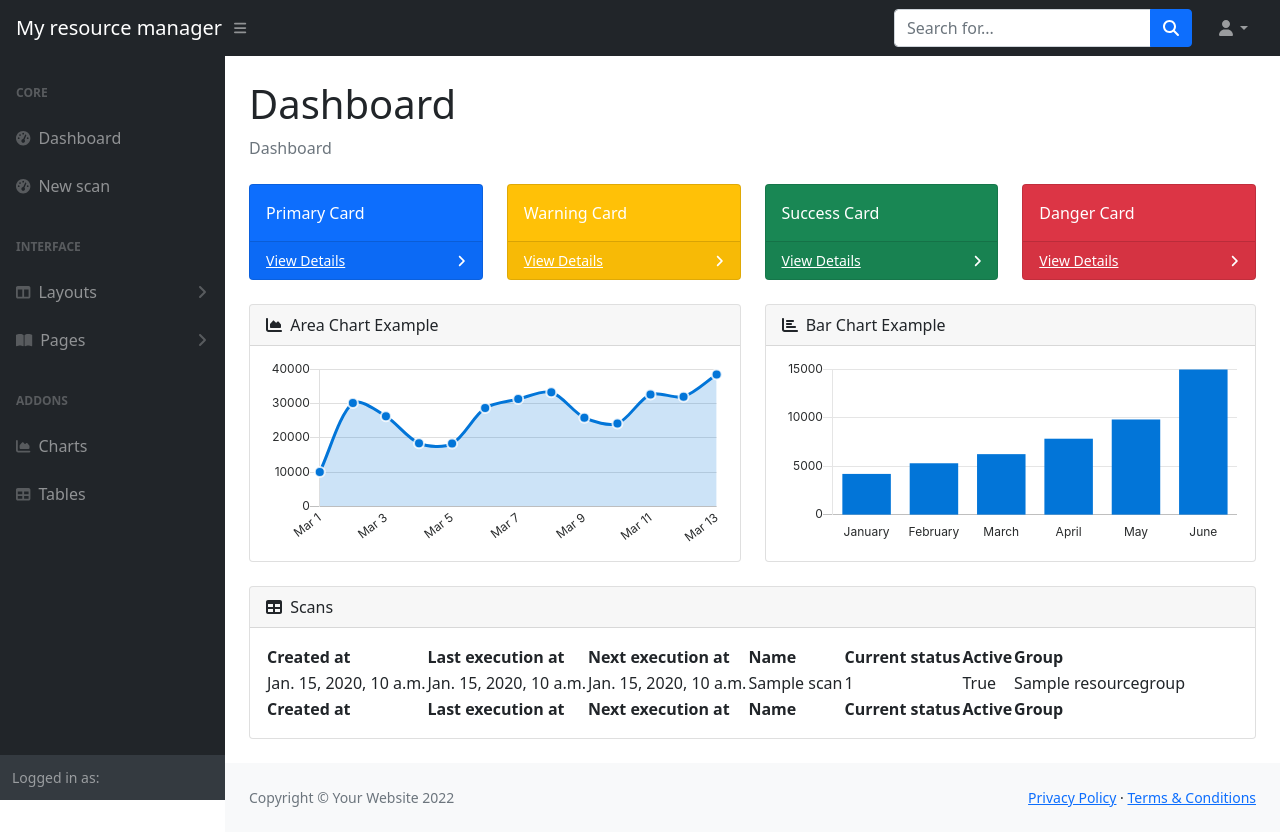
After one commit to ad09009/myrsrcmngr, a Django app: page /scans/ in a window 1280 px wide. The commit adds this page. Run offline with Django 4.2, Linux system fonts and the light colour scheme; tables that the repository leaves empty hold one stand-in row (values such as "Sample post"); some libraries are stand-ins or nearby versions.

Commit message:
Started building out views for scans

```diff
--- a/myrsrcmngr/jobs/jobs.py
+++ b/myrsrcmngr/jobs/jobs.py
@@ -201,7 +201,7 @@ def diff_input(newrep, oldrep, created_rep, previous):
                                     if nestedserv is not None:
                                         print("WTF?")
                                     else:
-                                        dbcserv = services.objects.get(host___main_address=curhost.address, port=cservice.port)
+                                        dbcserv = services.objects.get(host__main_address=curhost.address, port=cservice.port)
                                         dbchost = dbcserv.host
                                         servattrch = changes.objects.create(
                                             attribute = servattr,
--- a/myrsrcmngr/website/templates/base.html
+++ b/myrsrcmngr/website/templates/base.html
@@ -8,14 +8,14 @@
         <meta name="description" content="" />
         <meta name="author" content="" />
         <title>My resource manager</title>
-        <link href="https://cdn.jsdelivr.net/npm/simple-datatables@latest/dist/style.css" rel="stylesheet" />
         <link href="{% static 'website/css/styles.css' %}" type="text/css" rel="stylesheet" />
+        <link rel="stylesheet" type="text/css" href="{% static 'website/DataTables/datatables.css' %}">
         <script src="https://use.fontawesome.com/releases/v6.1.0/js/all.js" crossorigin="anonymous"></script>
     </head>
     <body class="sb-nav-fixed">
         <nav class="sb-topnav navbar navbar-expand navbar-dark bg-dark">
             <!-- Navbar Brand-->
-            <a class="navbar-brand ps-3" href="index.html">Start Bootstrap</a>
+            <a class="navbar-brand ps-3" href="index.html">My resource manager</a>
             <!-- Sidebar Toggle-->
             <button class="btn btn-link btn-sm order-1 order-lg-0 me-4 me-lg-0" id="sidebarToggle" href="#!"><i class="fas fa-bars"></i></button>
             <!-- Navbar Search-->
@@ -62,6 +62,10 @@
                                 <nav class="sb-sidenav-menu-nested nav">
                                     <a class="nav-link" href="layout-static.html">Static Navigation</a>
                                     <a class="nav-link" href="layout-sidenav-light.html">Light Sidenav</a>
+                                    <a class="nav-link" href="{% url 'website:scans-list' %}">Scans</a>
+                                    <a class="nav-link" href="layout-sidenav-light.html">Groups</a>
+                                    <a class="nav-link" href="layout-sidenav-light.html">Hosts</a>
+                                    <a class="nav-link" href="layout-sidenav-light.html">Reports</a>
                                 </nav>
                             </div>
                             <a class="nav-link collapsed" href="#" data-bs-toggle="collapse" data-bs-target="#collapsePages" aria-expanded="false" aria-controls="collapsePages">
@@ -108,7 +112,7 @@
                     </div>
                     <div class="sb-sidenav-footer">
                         <div class="small">Logged in as:</div>
-                        Start Bootstrap
+                        {{ user.username }}
                     </div>
                 </nav>
             </div>
@@ -133,6 +137,7 @@
         </div>
         <script src="https://cdn.jsdelivr.net/npm/bootstrap@5.1.3/dist/js/bootstrap.bundle.min.js" crossorigin="anonymous"></script>
         <script src="{% static 'website/js/scripts.js' %}"></script>
+        <script type="text/javascript" charset="utf8" src="{% static 'website/DataTables/datatables.js' %}"></script>
         <script src="https://cdnjs.cloudflare.com/ajax/libs/Chart.js/2.8.0/Chart.min.js" crossorigin="anonymous"></script>
         <script src="{% static 'website/assets/demo/chart-area-demo.js' %}"></script>
         <script src="{% static 'website/assets/demo/chart-bar-demo.js' %}"></script>
--- a/myrsrcmngr/website/templates/website/scans_confirm_delete.html
+++ b/myrsrcmngr/website/templates/website/scans_confirm_delete.html
@@ -1,9 +1,9 @@
-{% extends "receptes/base.html" %}
+{% extends "base.html" %}
 {% load i18n %}
 {% block content %}
-<h1>{% translate 'Delete recipe' %}</h1>
+<h1>{% translate 'Delete scan' %}</h1>
 
-<p>{% translate 'Are you sure you want to delete the recipe:' %} {{ recipe.RecipeName }}?</p>
+<p>{% translate 'Are you sure you want to delete the scan:' %} {{ scans.scanName }}?</p>
 
 <form action="" method="POST">
   {% csrf_token %}
--- a/myrsrcmngr/website/templates/website/scans_form.html
+++ b/myrsrcmngr/website/templates/website/scans_form.html
@@ -5,7 +5,7 @@
   <form action="" method="post">
     {% csrf_token %}
     {{ form|crispy }}
-    <input type="submit" class="btn btn-warning" value="Submit and Add Ingredients">
+    <input type="submit" class="btn btn-warning" value="Save">
     <input type="submit" class="btn btn-primary" value="Cancel" onclick="window.location.href='{% url 'website:index' %}';return false;">
   </form>
 </p>
--- /dev/null
+++ b/myrsrcmngr/website/templates/website/scans_list.html
@@ -0,0 +1,116 @@
+{% extends "base.html" %}
+{% block content %}
+<div class="container-fluid px-4">
+    <h1 class="mt-4">Dashboard</h1>
+    <ol class="breadcrumb mb-4">
+        <li class="breadcrumb-item active">Dashboard</li>
+    </ol>
+    <div class="row">
+        <div class="col-xl-3 col-md-6">
+            <div class="card bg-primary text-white mb-4">
+                <div class="card-body">Primary Card</div>
+                <div class="card-footer d-flex align-items-center justify-content-between">
+                    <a class="small text-white stretched-link" href="#">View Details</a>
+                    <div class="small text-white"><i class="fas fa-angle-right"></i></div>
+                </div>
+            </div>
+        </div>
+        <div class="col-xl-3 col-md-6">
+            <div class="card bg-warning text-white mb-4">
+                <div class="card-body">Warning Card</div>
+                <div class="card-footer d-flex align-items-center justify-content-between">
+                    <a class="small text-white stretched-link" href="#">View Details</a>
+                    <div class="small text-white"><i class="fas fa-angle-right"></i></div>
+                </div>
+            </div>
+        </div>
+        <div class="col-xl-3 col-md-6">
+            <div class="card bg-success text-white mb-4">
+                <div class="card-body">Success Card</div>
+                <div class="card-footer d-flex align-items-center justify-content-between">
+                    <a class="small text-white stretched-link" href="#">View Details</a>
+                    <div class="small text-white"><i class="fas fa-angle-right"></i></div>
+                </div>
+            </div>
+        </div>
+        <div class="col-xl-3 col-md-6">
+            <div class="card bg-danger text-white mb-4">
+                <div class="card-body">Danger Card</div>
+                <div class="card-footer d-flex align-items-center justify-content-between">
+                    <a class="small text-white stretched-link" href="#">View Details</a>
+                    <div class="small text-white"><i class="fas fa-angle-right"></i></div>
+                </div>
+            </div>
+        </div>
+    </div>
+    <div class="row">
+        <div class="col-xl-6">
+            <div class="card mb-4">
+                <div class="card-header">
+                    <i class="fas fa-chart-area me-1"></i>
+                    Area Chart Example
+                </div>
+                <div class="card-body"><canvas id="myAreaChart" width="100%" height="40"></canvas></div>
+            </div>
+        </div>
+        <div class="col-xl-6">
+            <div class="card mb-4">
+                <div class="card-header">
+                    <i class="fas fa-chart-bar me-1"></i>
+                    Bar Chart Example
+                </div>
+                <div class="card-body"><canvas id="myBarChart" width="100%" height="40"></canvas></div>
+            </div>
+        </div>
+    </div>
+    <div class="card mb-4">
+        <div class="card-header">
+            <i class="fas fa-table me-1"></i>
+            Scans
+        </div>
+        <div class="card-body">
+        {% if scans_list %}
+            <table id="datatablesSimple">
+                <thead>
+                    <tr>
+                        <th>Created at</th>
+                        <th>Last execution at</th>
+                        <th>Next execution at</th>
+                        <th>Name</th>
+                        <th>Current status</th>
+                        <th>Active</th>
+                        <th>Group</th>
+                    </tr>
+                </thead>
+                <tfoot>
+                    <tr>
+                        <th>Created at</th>
+                        <th>Last execution at</th>
+                        <th>Next execution at</th>
+                        <th>Name</th>
+                        <th>Current status</th>
+                        <th>Active</th>
+                        <th>Group</th>
+                    </tr>
+                </tfoot>
+                {% for scan in scans_list %}
+                <tbody>
+                    <tr>
+                        <td>{{ scan.create_date }}</td>
+                        <td>{{ scan.last_executed }}</td>
+                        <td>{{ scan.next_execution_at }}</td>
+                        <td>{{ scan.scanName }}</td>
+                        <td>{{ scan.status }}</td>
+                        <td>{{ scan.active }}</td>
+                        <td>{{ scan.resourcegroup.name }}</td>
+                    </tr>
+                </tbody>
+                {% endfor %}
+            </table>
+        {% else %}
+            <p>'There are no scans in the database.' </p>
+        {% endif %}
+        </div>
+    </div>
+</div>
+{% endblock %}
--- a/myrsrcmngr/website/urls.py
+++ b/myrsrcmngr/website/urls.py
@@ -6,4 +6,5 @@ urlpatterns = [
     path('', views.index, name='index'),
     path('about', views.about, name='about'),
     path('scans/create', views.ScanCreateView.as_view(), name='new-scan'),
+    path('scans/', views.ScansListView.as_view(), name='scans-list'),
 ]
--- a/myrsrcmngr/website/views.py
+++ b/myrsrcmngr/website/views.py
@@ -1,7 +1,9 @@
 from django.shortcuts import render
+from django.views.generic.detail import DetailView
+from django.views.generic.list import ListView
 from .owner import OwnerCreateView, OwnerUpdateView, OwnerDeleteView
 # Create your views here.
-from .models import scans
+from .models import scans, hosts, reports, resourcegroups
 
 def index(request):
     return render(request, 'index.html', {})
@@ -9,21 +11,97 @@ def index(request):
 def about(request):
     return render(request, 'about.html', {})
 
+#CRUD views for Scans
+
 class ScanCreateView(OwnerCreateView):
     model = scans
     fields = ['scanName', 'ScanTemplate', 'ScanSchedule']
     # By convention:
-    # template_name = "receptes/scans_form.html"
-
+    # template_name = "website/scans_form.html"
 
 class ScanUpdateView(OwnerUpdateView):
     model = scans
     fields = ['scanName', 'ScanTemplate', 'ScanSchedule']
     # By convention:
-    # template_name = "receptes/scans_form.html"
+    # template_name = "website/scans_form.html"
 
 class ScanDeleteView(OwnerDeleteView):
     model = scans
     fields = ['scanName', 'ScanTemplate', 'ScanSchedule']
     # By convention:
-    # template_name = "receptes/scans_confirm_delete.html"
+    # template_name = "website/scans_confirm_delete.html"
+
+class ScansListView(ListView):
+    paginate_by = 5
+    model = scans
+    ordering = ['updated_at']
+    # By convention:
+    # template_name = "website/scans_list.html"
+
+class ScanDetailView(DetailView):
+    model = scans
+
+#CRUD views for Hosts
+
+class HostCreateView(OwnerCreateView):
+    model = hosts
+    # By convention:
+    # template_name = "website/hosts_form.html"
+
+class HostUpdateView(OwnerUpdateView):
+    model = hosts
+    # By convention:
+    # template_name = "website/scans_form.html"
+
+class HostDeleteView(OwnerDeleteView):
+    model = hosts
+    # By convention:
+    # template_name = "website/scans_confirm_delete.html"
+
+class HostsListView(ListView):
+    paginate_by = 5
+    model = hosts
+    # By convention:
+    # template_name = "website/scans_list.html"
+
+class HostDetailView(DetailView):
+    model = hosts
+
+
+#CRUD views for Groups
+
+class ResourcegroupCreateView(OwnerCreateView):
+    model = resourcegroups
+    # By convention:
+    # template_name = "website/hosts_form.html"
+
+class ResourcegroupUpdateView(OwnerUpdateView):
+    model = resourcegroups
+    # By convention:
+    # template_name = "website/scans_form.html"
+
+class ResourcegroupDeleteView(OwnerDeleteView):
+    model = resourcegroups
+    # By convention:
+    # template_name = "website/scans_confirm_delete.html"
+
+class ResourcegroupsListView(ListView):
+    paginate_by = 5
+    model = resourcegroups
+    # By convention:
+    # template_name = "website/scans_list.html"
+
+class ResourcegroupDetailView(DetailView):
+    model = resourcegroups
+
+
+# List and Detail view for Reports
+
+class ReportsListView(ListView):
+    paginate_by = 5
+    model = reports
+    # By convention:
+    # template_name = "website/scans_list.html"
+
+class ReportDetailView(DetailView):
+    model = reports
```
Also changed, not shown: myrsrcmngr/website/templates/index.html (+6 -3 lines), 1 other file.
